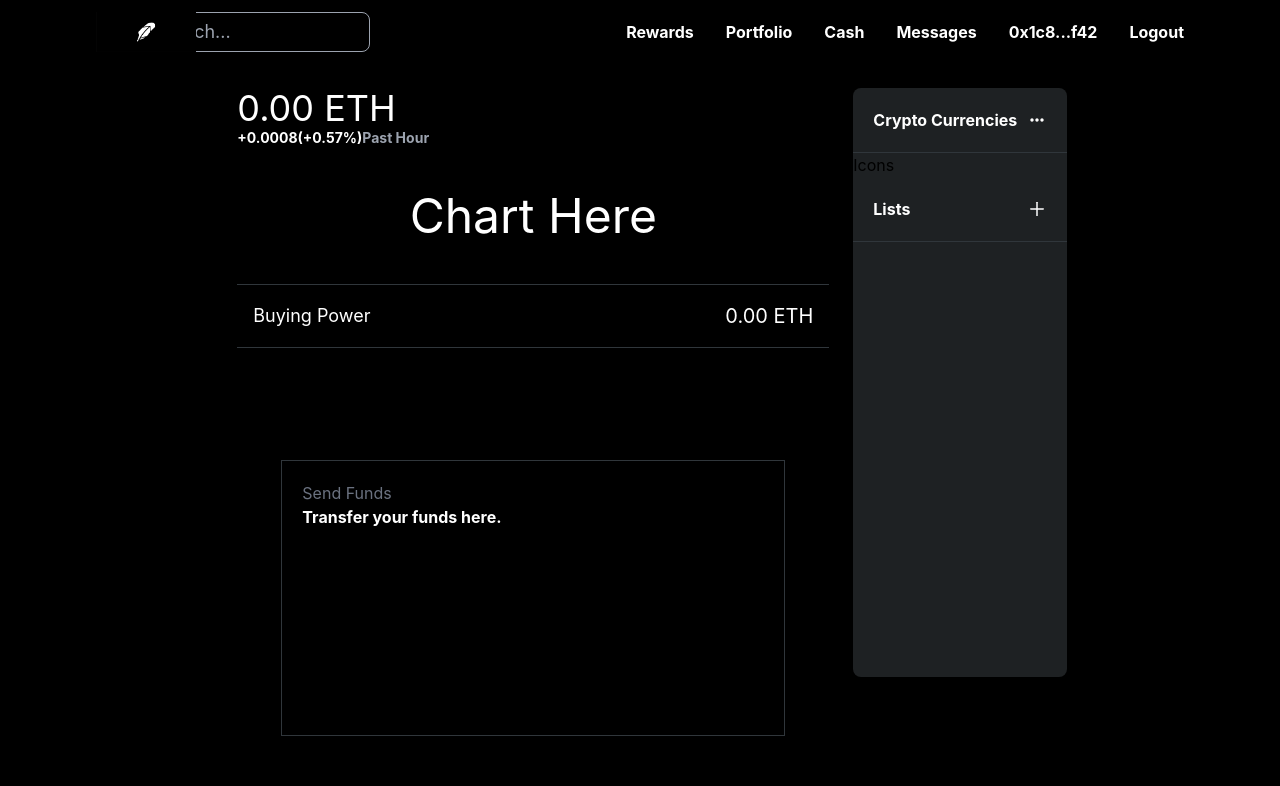
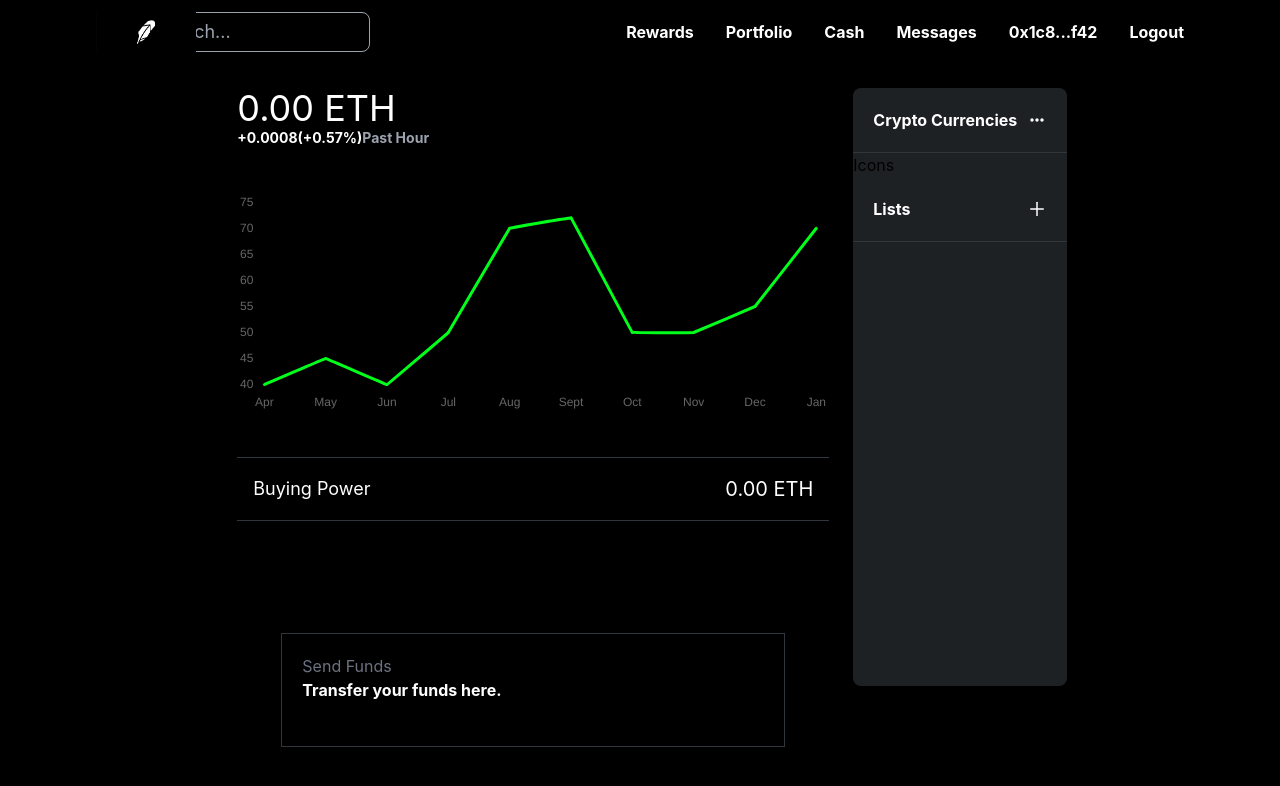
Before and after one commit to acushlakoncept/robinhood-clone, a Next.js app: page / in a window 1280 px wide. Shown: the top 786 px of the page. Built offline with nearby package versions, Linux system fonts and the light colour scheme.

Commit message:
Add chart

```diff
--- /dev/null
+++ b/components/chart/index.js
@@ -0,0 +1,54 @@
+import { Line } from 'react-chartjs-2'
+import Chart from 'chart.js/auto'
+
+const data = {
+  labels: [
+    'Apr',
+    'May',
+    'Jun',
+    'Jul',
+    'Aug',
+    'Sept',
+    'Oct',
+    'Nov',
+    'Dec',
+    'Jan',
+  ],
+  datasets: [
+    {
+      fill: false,
+      lineTension: 0.01,
+      backgroundColor: '#00ff1a',
+      borderColor: '#00ff1a',
+      borderCapStyle: 'butt',
+      borderDash: [],
+      borderDashOffset: 0.0,
+      borderJoinStyle: 'miter',
+      pointBorderColor: '#00ff1a',
+      pointBackgroundColor: '#00ff1a',
+      pointBorderWidth: 1,
+      pointHoverRadius: 5,
+      pointHoverBackgroundColor: '#00ff1a',
+      pointHoverBorderColor: '#00ff1a',
+      pointHoverBorderWidth: 2,
+      pointRadius: 1,
+      pointHitRadius: 10,
+      data: [40, 45, 40, 50, 70, 72, 50, 50, 55, 70],
+    },
+  ],
+}
+
+const options = {
+  plugins: {
+    legend: {
+      display: false,
+    },
+  },
+}
+
+
+const PortfolioChart = () => {
+  return <Line data={data} options={options} width={400} height={150} />
+}
+
+export default PortfolioChart
--- a/components/header/index.js
+++ b/components/header/index.js
@@ -25,7 +25,7 @@ export default function Header() {
   return (
     <div className={styles.container}>
       <div className={styles.leftHeader}>
-        <Image src={logo} height={100} width={100} alt="logo" />
+        <Image src={logo} height={100} width={100} alt="logo" className={styles.logo} />
       </div>
       <div className={styles.searchWrapper}>
         <div className={styles.searchInputContainer}>
--- a/package.json
+++ b/package.json
@@ -9,8 +9,10 @@
     "lint": "next lint"
   },
   "dependencies": {
+    "chart.js": "^3.7.1",
     "next": "12.1.4",
     "react": "18.0.0",
+    "react-chartjs-2": "^4.0.1",
     "react-dom": "18.0.0",
     "react-icons": "^4.3.1"
   },
--- a/pages/index.js
+++ b/pages/index.js
@@ -3,6 +3,7 @@
 import { BiDotsHorizontalRounded } from 'react-icons/bi'
 import { AiOutlinePlus } from 'react-icons/ai'
 import Header from '../components/header'
+import PortfolioChart from '../components/chart'
 
 const styles = {
   wrapper: 'w-screen h-screen flex flex-col',
@@ -45,7 +46,7 @@ export default function Home() {
           </div>
           <div>
             <div className={styles.chartContainer}>
-              Chart Here
+              <PortfolioChart />
             </div>
           </div>
           <div className={styles.buyingPowerContainer}>
```
Also changed, not shown: 2 other files (tests, documents, lock files or other folders).
